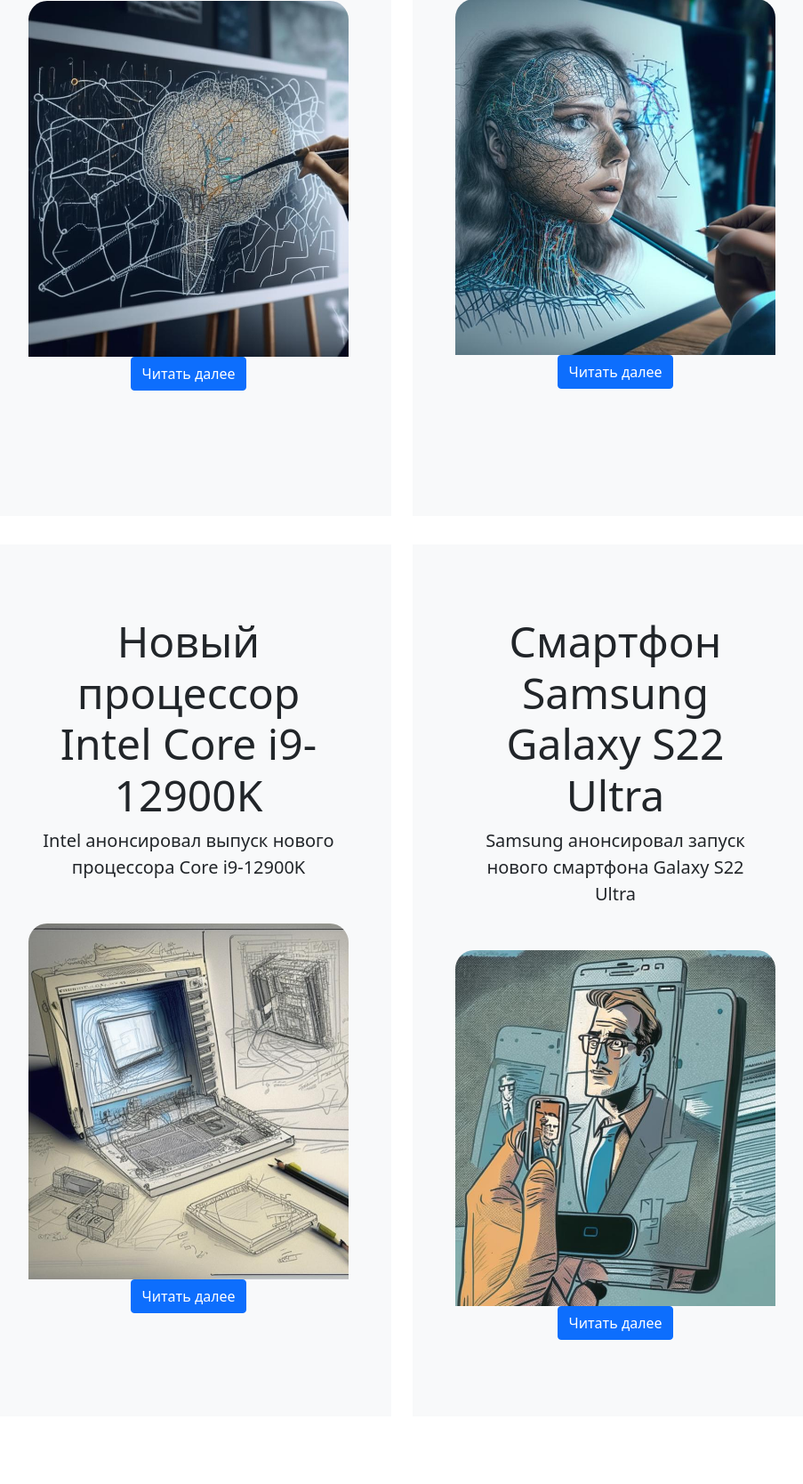
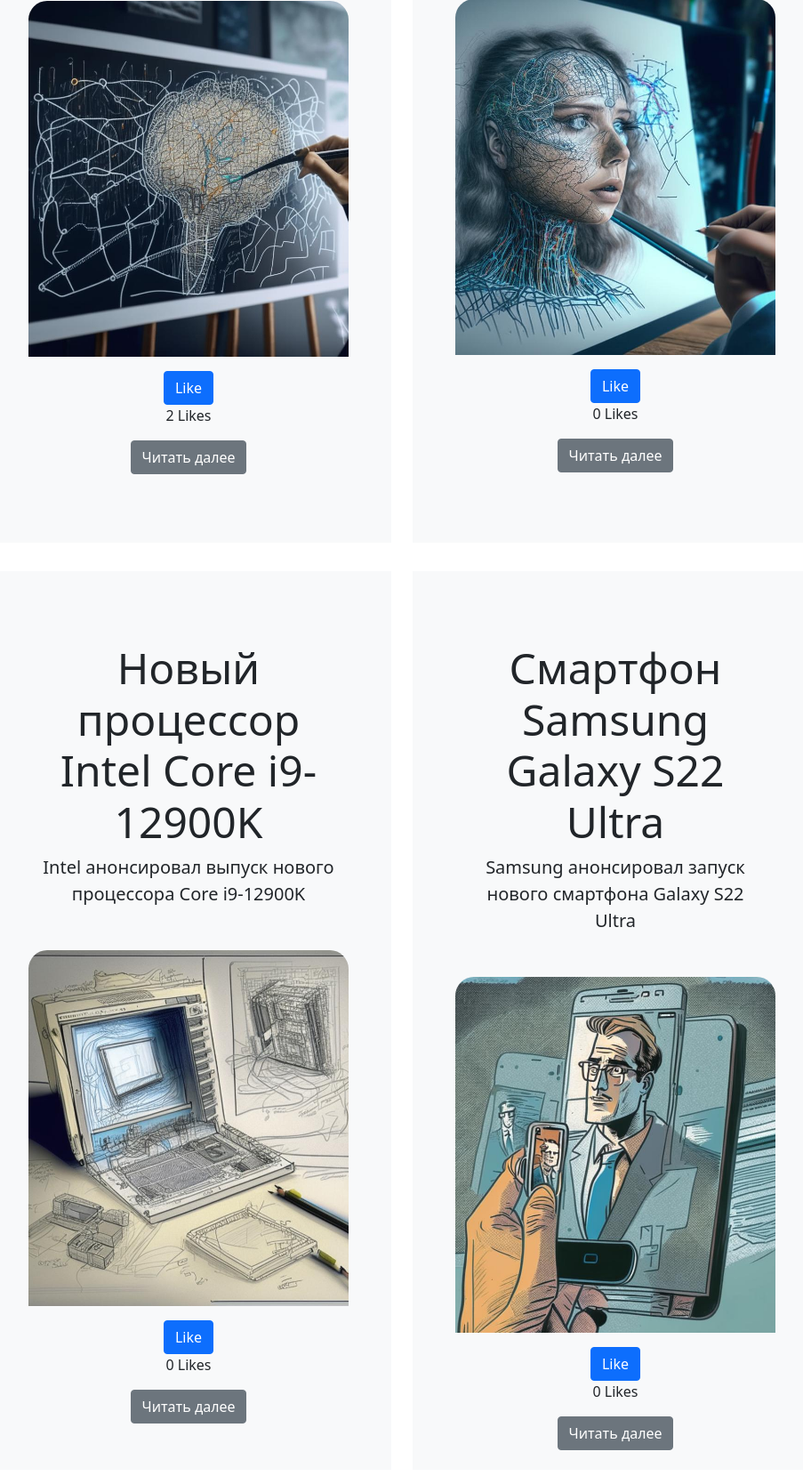
Before and after one commit to paullyaw/IT-news, a Flask app: page / in a window 1280 px wide. Shown: the part 502-2170 px from the top of the page at 89% size, without its empty margins (188-1091 px from the left). Before the commit the page ends 2008 px from the top, so only its background shows below. Run offline with Flask 3, Linux system fonts and the light colour scheme; some libraries are stand-ins or nearby versions; some web fonts are replaced.

Commit message:
likes worked

```diff
--- a/main.py
+++ b/main.py
@@ -10,7 +10,6 @@
 from flask_restful import abort
 from flask_limiter import Limiter
 from flask_limiter.util import get_remote_address
-
 
 app = Flask(__name__)
 limiter = Limiter(
@@ -33,6 +32,9 @@
     password = db.Column(db.String(60), nullable=False)
     role = db.Column(db.String(20), nullable=False)
 
+    def has_liked(self, news):
+        return Like.query.filter_by(user_id=self.id, news_id=news.id).count() > 0
+
 
 class News(db.Model):  # информация для базы данных новостей
     id = db.Column(db.Integer, primary_key=True)
@@ -43,6 +45,9 @@
     category = db.Column(db.String(20), nullable=False)
     date = db.Column(db.DateTime, nullable=False, default=datetime.today())
 
+    def num_likes(self):
+        return Like.query.filter_by(news_id=self.id).count()
+
 
 class AccountForm(FlaskForm):  # форма для настроек аккаунта
     username = StringField('Username', validators=[DataRequired(), Length(min=2, max=20)])
@@ -51,6 +56,12 @@
                              validators=[EqualTo('confirm_password', message='Passwords must match')])
     confirm_password = PasswordField('Confirm Password')
     submit = SubmitField('Save Changes')
+
+
+class Like(db.Model):
+    id = db.Column(db.Integer, primary_key=True)
+    user_id = db.Column(db.Integer, db.ForeignKey('user.id'), nullable=False)
+    news_id = db.Column(db.Integer, db.ForeignKey('news.id'), nullable=False)
 
 
 with app.app_context():  # создание базы банных
@@ -258,6 +269,22 @@
     pass
 
 
+@app.route('/like/<int:news_id>', methods=['POST'])
+@login_required
+def like(news_id):
+    news = News.query.get(news_id)
+    if news is None:
+        abort(404, message=f"News with id {news_id} not found")
+    if current_user.has_liked(news):
+        flash('You have already liked this news', 'warning')
+    else:
+        like = Like(user_id=current_user.id, news_id=news.id)
+        db.session.add(like)
+        db.session.commit()
+        flash('News liked!', 'success')
+    return redirect("/")
+
+
 def main():
     app.run(debug=True, port=5000)
 
--- a/templates/base.html
+++ b/templates/base.html
@@ -109,13 +109,17 @@
   <div class="row">
     {% for news in all_news %}
     <div class="col-md-6 my-3">
-      <div class="bg-light pt-3 px-3 pt-md-5 px-md-5 text-center overflow-hidden" style="width: 100%; height: 980px; position: relative;">
+      <div class="bg-light pt-3 px-3 pt-md-5 px-md-5 text-center overflow-hidden" style="width: 100%; height: 1010px; position: relative;">
         <div class="my-3 p-3">
           <h2 class="display-5">{{ news.title }}</h2>
           <p class="lead">{{ news.subtitle }}</p>
         </div>
         <img src="/static/img/{{ news.photo }}" style="width: 100%; height: 400px; object-fit: cover; border-radius: 21px 21px 0 0;">
-        <a href="/read_news/{{ news.id }}" class="btn btn-primary mx-auto" style="position: center; bottom: 0;">Читать далее</a>
+        <form action="/like/{{ news.id }}" method="POST" class="mt-3">
+          <button type="submit" class="btn btn-primary mx-auto">Like</button>
+        </form>
+        <p>{{ news.num_likes() }} Likes</p>
+        <a href="/read_news/{{ news.id }}" class="btn btn-secondary mx-auto" style="position: center; bottom: 0;">Читать далее</a>
       </div>
     </div>
     {% endfor %}
```
Also changed, not shown: instance/site.db.
